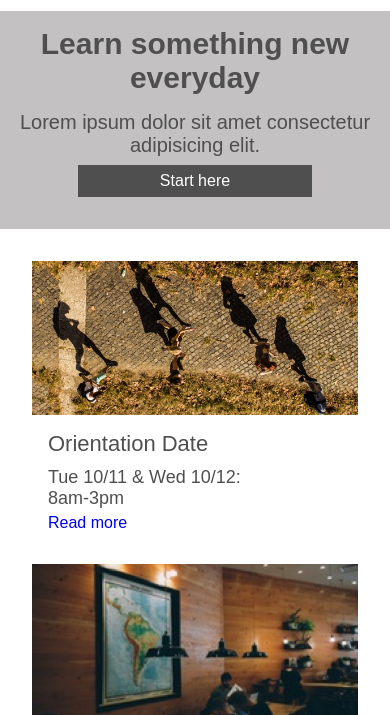
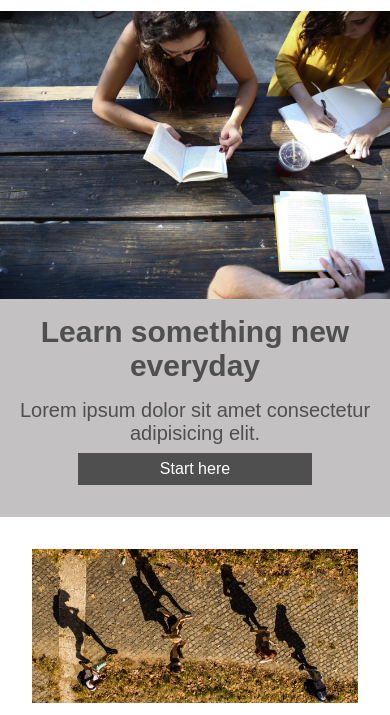
Before and after one commit to terencebc92/webassessment, a plain HTML site: page index.html in a window 390 px wide. Shown: the part 53-768 px from the top of the page. Drawn offline with Linux system fonts and the light colour scheme.

Commit message:
Update mobile banner

```diff
--- a/index.html
+++ b/index.html
@@ -34,7 +34,7 @@
 
     <!-- Banner Section - Learn something new -->
     <section class="f-row bannerSection">
-      <div class="f-col bannerImage desktop">
+      <div class="f-col bannerImage">
         <img src="capstone_colmar_assets/images/banner.jpg" alt="banner" />
       </div>
       <div class="f-col bannerText">
--- a/style.css
+++ b/style.css
@@ -293,10 +293,19 @@ footer {
     margin: 0;
   }
 
+  .bannerText > h1 {
+    margin-top: 16px;
+  }
+
   .bannerSection {
+    flex-direction: column;
     justify-content: center;
-    padding: 16px 0 32px 0;
+    padding: 0 0 32px 0;
     text-align: center;
+  }
+
+  .bannerImage {
+    width: 100%;
   }
 
   /* Information section */
```
